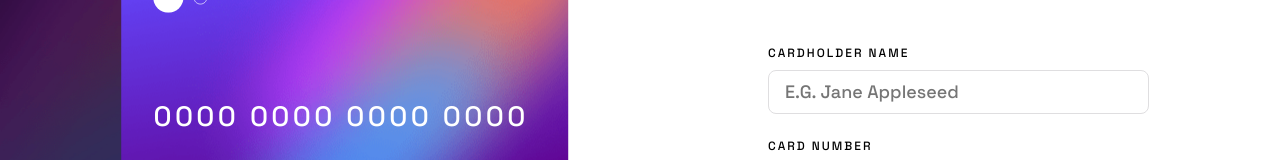
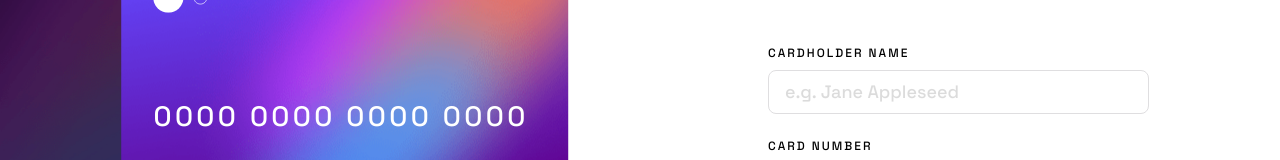
Before and after one commit to FilipKod/interactive-card-details-form, a website: page index.html in a window 1280 px wide. Shown: the part 182-342 px from the top of the page. Drawn offline with Linux system fonts and the light colour scheme.

Commit message:
fix input placeholder

```diff
--- a/scss/components/_input.scss
+++ b/scss/components/_input.scss
@@ -4,6 +4,7 @@ input[type="text"],
 input[type="tel"] {
   border-radius: 8px;
   background-color: $white-color;
+  color: $deep-violet-color;
   border: 1px solid $light-grey-color;
   font-size: 1.125rem;
   padding: 0.6875rem 1rem;
@@ -14,6 +15,11 @@ input[type="tel"] {
     border: 1px solid transparent !important;
     background: linear-gradient(#fff, #fff) padding-box,
       linear-gradient(rgba(99, 72, 254, 1), rgba(97, 5, 149, 1)) border-box;
+  }
+
+  &::placeholder {
+    opacity: 0.25;
+    text-transform: none;
   }
 
   &.error {
```
Also changed, not shown: css/styles.css, 1 other file.
